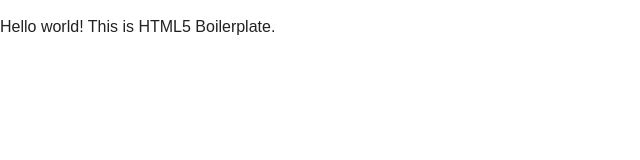
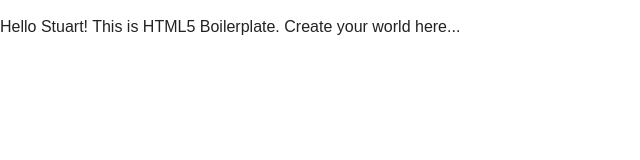
Before and after one commit to clarksl7/myapache, a plain HTML site: page index.html in a window 1280 px wide. Shown: the whole page, without its empty margins (0-640 px from the left). Drawn offline with nearby package versions, Linux system fonts and the light colour scheme.

Commit message:
Changing index page

```diff
--- a/index.html
+++ b/index.html
@@ -18,7 +18,7 @@
             <p class="browserupgrade">You are using an <strong>outdated</strong> browser. Please <a href="http://browsehappy.com/">upgrade your browser</a> to improve your experience.</p>
         <![endif]-->
 
-        <p>Hello world! This is HTML5 Boilerplate.</p>
+        <p>Hello Stuart! This is HTML5 Boilerplate. Create your world here... </p>
 
         <script src="//ajax.googleapis.com/ajax/libs/jquery/1.11.2/jquery.min.js"></script>
         <script>window.jQuery || document.write('<script src="js/vendor/jquery-1.11.2.min.js"><\/script>')</script>
```
